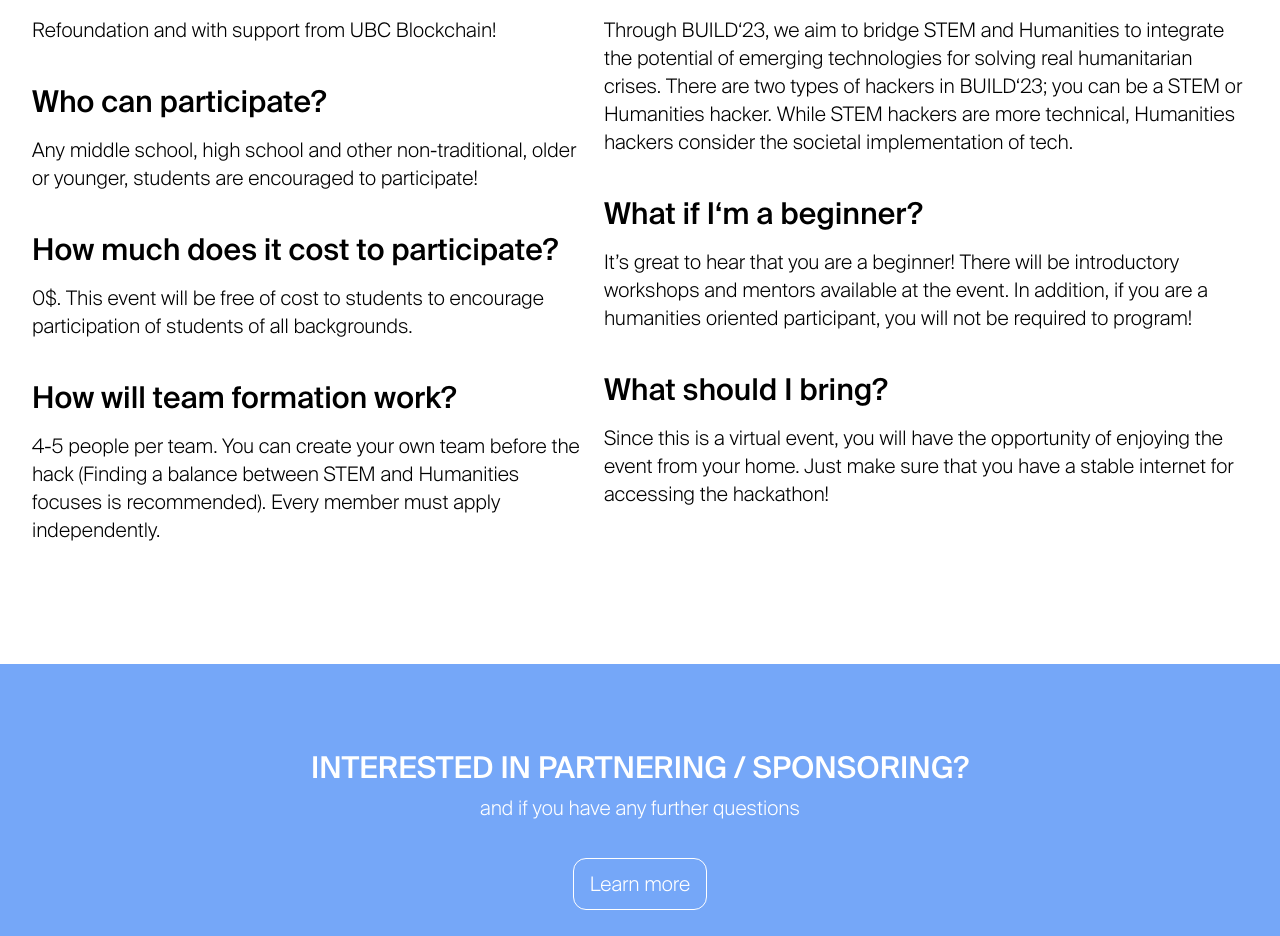
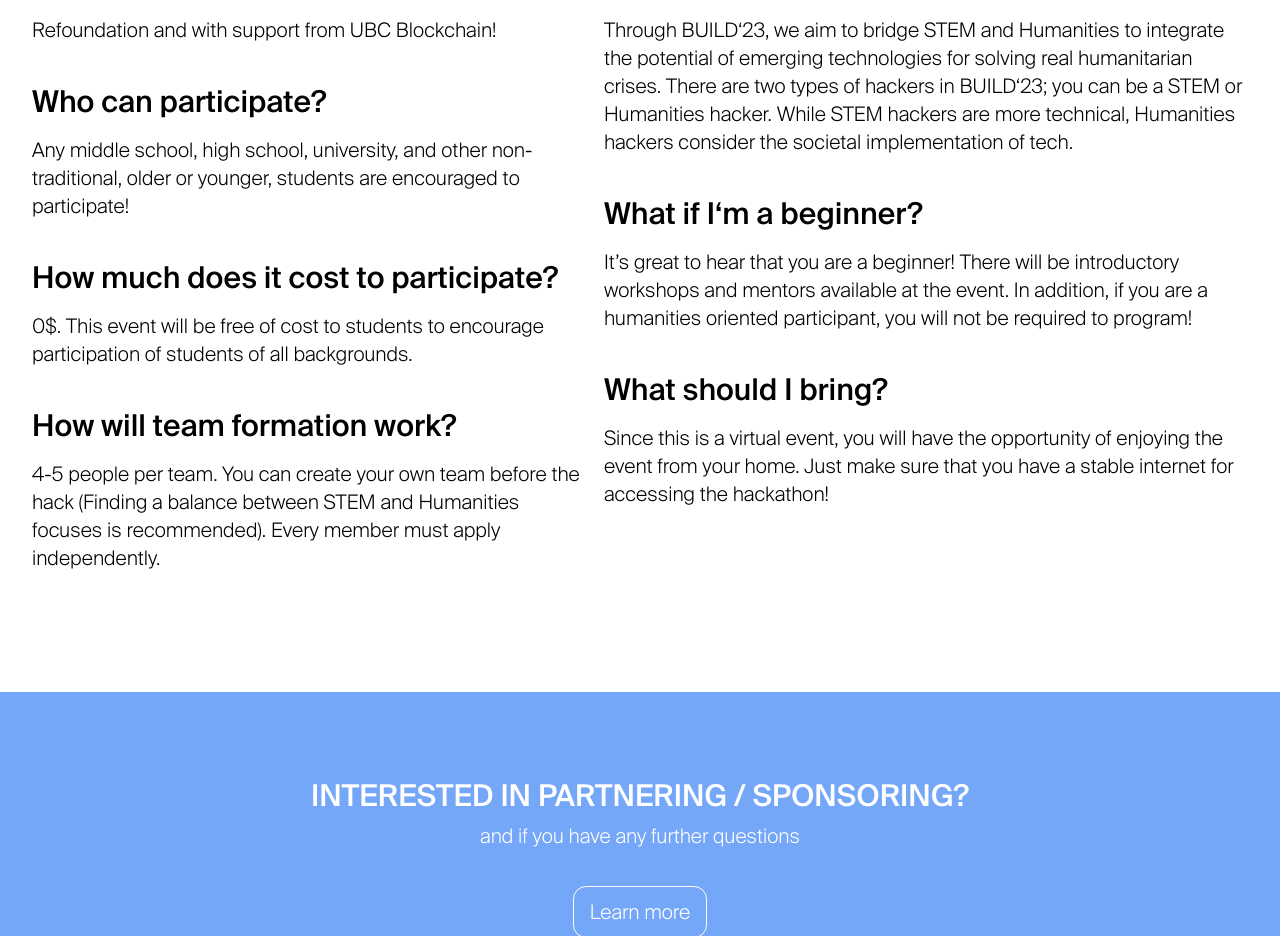
Before and after one commit to jerryq0101/BUILD-23-website, a Next.js app in the folder src/: page / in a window 1280 px wide. Shown: the part 3242-4178 px from the top of the page. Built offline with nearby package versions, Linux system fonts and the light colour scheme; a web font is replaced by a local one.

Commit message:
updated v4

```diff
--- a/src/pages/index.js
+++ b/src/pages/index.js
@@ -112,7 +112,7 @@ export default function Home() {
               />
               <FaqSection
                 q="Who can participate?"
-                a="Any middle school, high school and other non-traditional, older or younger, students are encouraged to participate!"
+                a="Any middle school, high school, university, and other non-traditional, older or younger, students are encouraged to participate!"
               />
               <FaqSection
                 q="How much does it cost to participate?"
```
